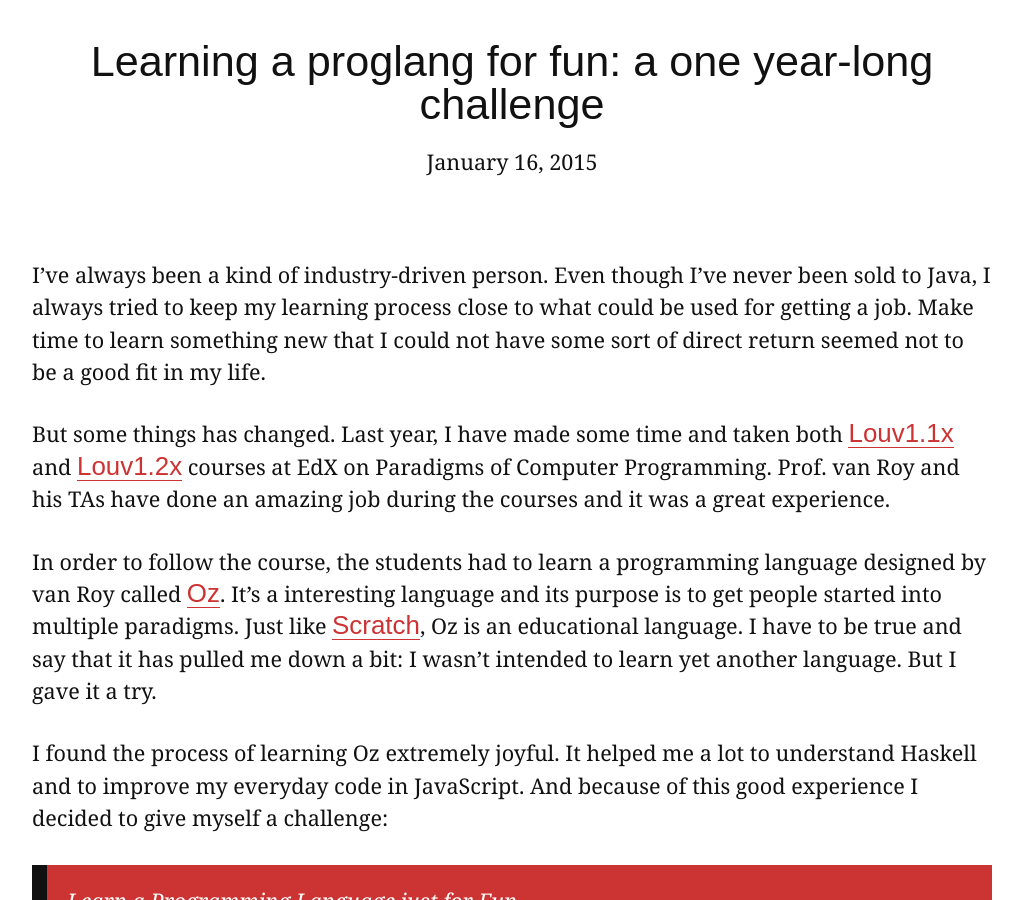
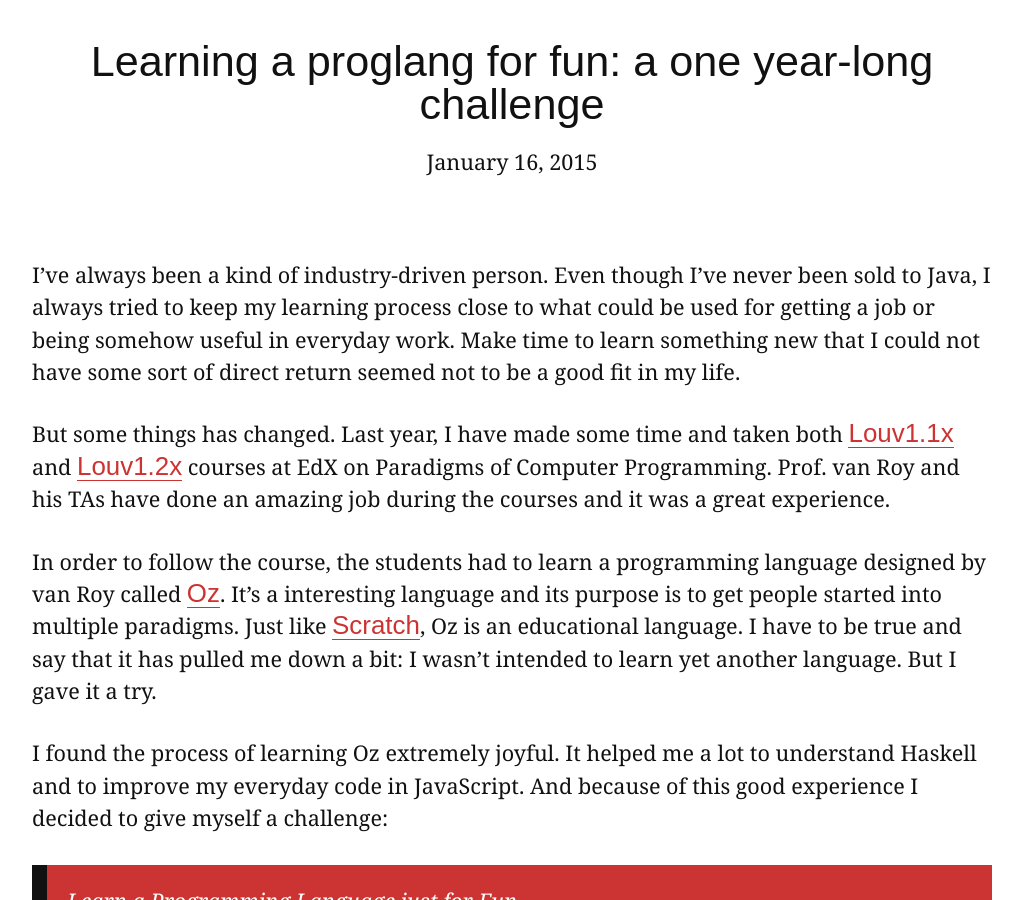
Before and after one commit to jhonnymoreira/jugoncalves.github.io, a Jekyll site: the page built from _posts/2014-01-16-challenge.md, in a window 1280 px wide and 900 px high, scrolled down 318 px. Shown: the whole window, without its empty margins (128-1151 px from the left). Built offline with Jekyll 4.4.1, drawn with Linux system fonts in a browser that asks for light colours; some web fonts are replaced; comment, search, counter and statistics services are not loaded; some of the changed text lies outside the part shown.

Commit message:
some minor fixes

```diff
--- a/_posts/2014-01-16-challenge.md
+++ b/_posts/2014-01-16-challenge.md
@@ -5,7 +5,7 @@ date:   2015-01-16 22:29:45
 categories: proglang
 ---
 
-I've always been a kind of industry-driven person. Even though I've never been sold to Java, I always tried to keep my learning process close to what could be used for getting a job. Make time to learn something new that I could not have some sort of direct return seemed not to be a good fit in my life.
+I've always been a kind of industry-driven person. Even though I've never been sold to Java, I always tried to keep my learning process close to what could be used for getting a job or being somehow useful in everyday work. Make time to learn something new that I could not have some sort of direct return seemed not to be a good fit in my life.
 
 But some things has changed. Last year, I have made some time and taken both [Louv1.1x][louv1.1x] and [Louv1.2x][louv1.2x] courses at EdX on Paradigms of Computer Programming. Prof. van Roy and his TAs have done an amazing job during the courses and it was a great experience.
 
```
Also changed, not shown: other parts of _posts/2014-01-16-challenge.md (+1 -1 lines).
